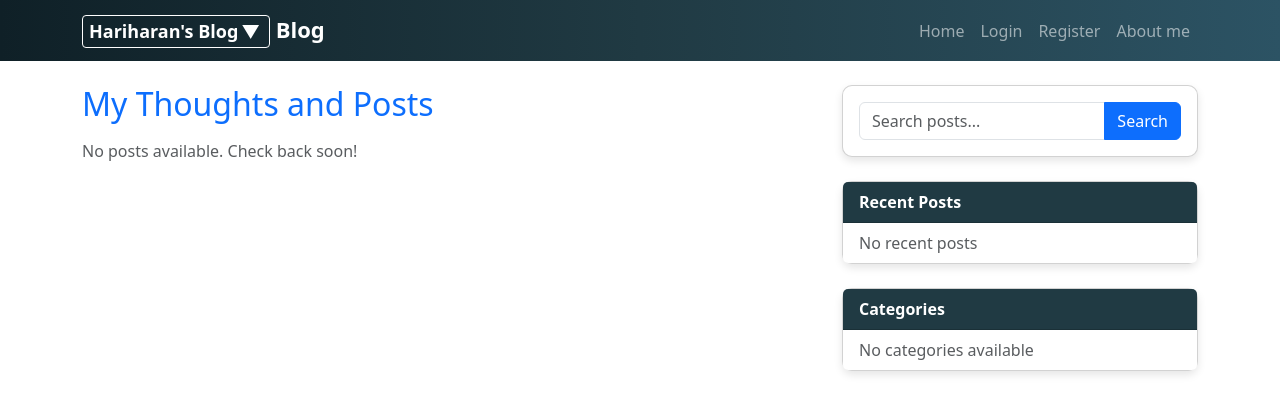
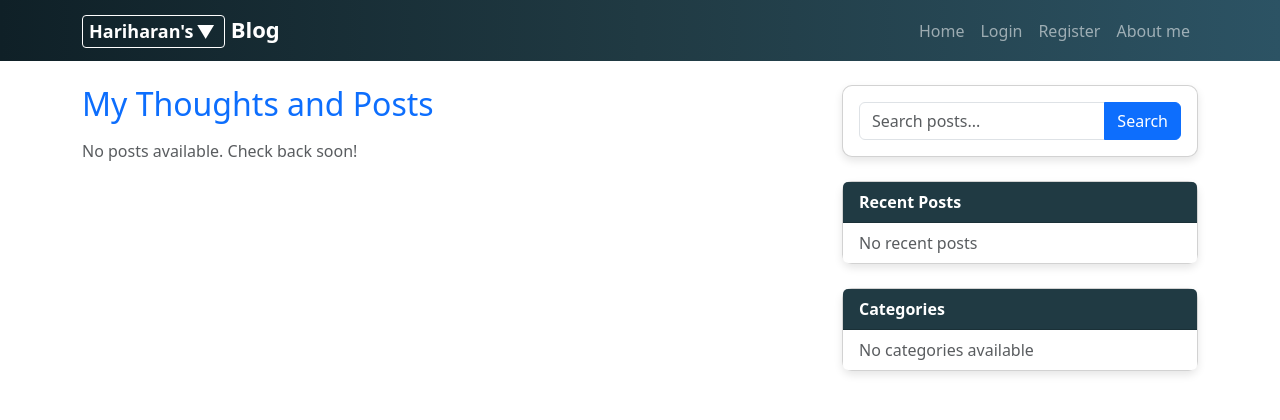
Before and after one commit to hariharan849/blog, a Django app: page / in a window 1280 px wide. Shown: the top 420 px of the page. Run offline with Django 5.2, Linux system fonts and the light colour scheme; data that the repository does not hold is empty; parts of the project's set-up code (start-up, migrations or seed data) failed here and were passed over.

Commit message:
changed link as per selection

```diff
--- a/blog/templates/blog/home.html
+++ b/blog/templates/blog/home.html
@@ -85,6 +85,7 @@
       background: #203a43;
       color: white;
       padding: 15px 0;
+      text-align: center;
     }
     footer a {
       color: #ffcc00;
@@ -105,11 +106,11 @@
           <form id="authorForm" method="GET" action="{% url 'home' %}" class="d-inline">
             <div class="select-container">
               <select name="author" id="authorSelect" onchange="document.getElementById('authorForm').submit();">
-                <option value="Hariharan's Blog" {% if selected_author == "Hariharan's Blog" or not selected_author %}selected{% endif %}>
-                  Hariharan's Blog
+                <option value="Hariharan's" {% if selected_author == "Hariharan's" or not selected_author %}selected{% endif %}>
+                  Hariharan's
                 </option>
-                <option value="Rajan's Blog" {% if selected_author == "Rajan's Blog" %}selected{% endif %}>
-                  Rajan's Blog
+                <option value="Rajan's" {% if selected_author == "Rajan's" %}selected{% endif %}>
+                  Rajan's
                 </option>
               </select>
               <span class="select-arrow">▼</span>
@@ -132,7 +133,7 @@
               <li class="nav-item"><a class="nav-link" href="{% url 'login' %}">Login</a></li>
               <li class="nav-item"><a class="nav-link" href="{% url 'register' %}">Register</a></li>
             {% endif %}
-            {% if selected_author == "Rajan's Blog" %}
+            {% if selected_author == "Rajan's" %}
               <li class="nav-item"><a class="nav-link" href="{% url 'about_rajan' %}">About me</a></li>
             {% else %}
               <li class="nav-item"><a class="nav-link" href="{% url 'about_hariharan' %}">About me</a></li>
@@ -212,12 +213,19 @@
       </div>
     </div>
 
-    <!-- Footer -->
+    <!-- Footer with Dynamic Links -->
     <footer class="footer text-center mt-auto">
-      <p>&copy; 2025 Hariharan Manoharan | Connect with me:</p>
-      <a href="https://www.linkedin.com/in/hariharan-manoharan-6b059958/" target="_blank">LinkedIn</a>
-      <a href="https://github.com/hariharan849" target="_blank">GitHub</a>
-      <a href="https://www.kaggle.com/hariharan849" target="_blank">Kaggle</a>
+      {% if selected_author == "Rajan's" %}
+        <p>&copy; 2025 Rajan Singh | Connect with me:</p>
+        <a href="https://www.linkedin.com/in/rajan-singh-parmar-3698891b1/" target="_blank">LinkedIn</a>
+        <a href="https://github.com/rajanpratap" target="_blank">GitHub</a>
+        <a href="https://www.kaggle.com/rajansinghparmar" target="_blank">Kaggle</a>
+      {% else %}
+        <p>&copy; 2025 Hariharan Manoharan | Connect with me:</p>
+        <a href="https://www.linkedin.com/in/hariharan-manoharan-6b059958/" target="_blank">LinkedIn</a>
+        <a href="https://github.com/hariharan849" target="_blank">GitHub</a>
+        <a href="https://www.kaggle.com/hariharan849" target="_blank">Kaggle</a>
+      {% endif %}
     </footer>
   </div>
 
```
